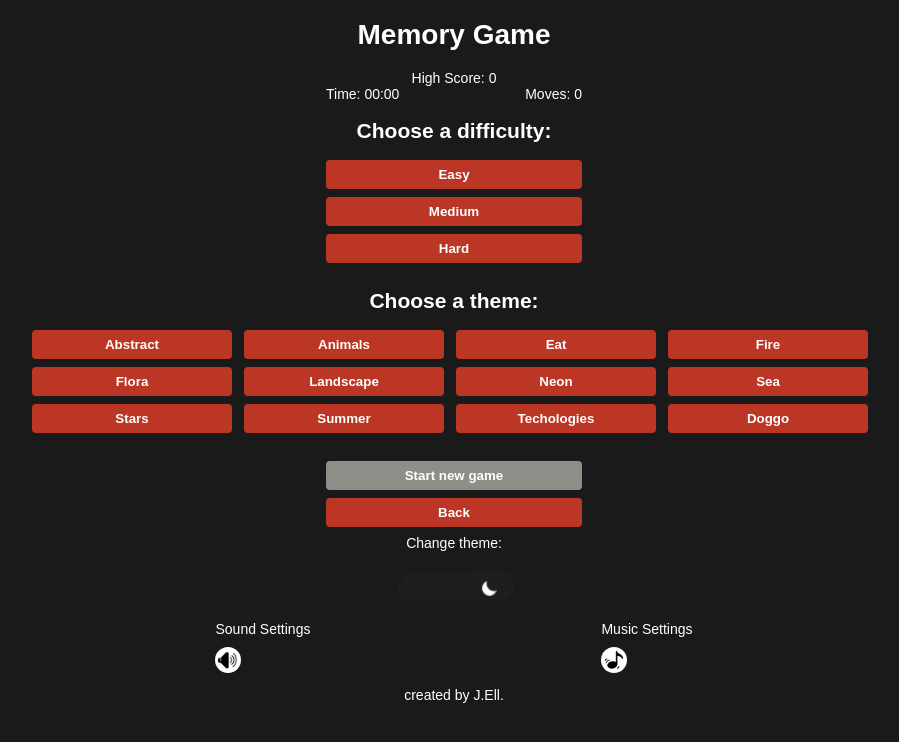
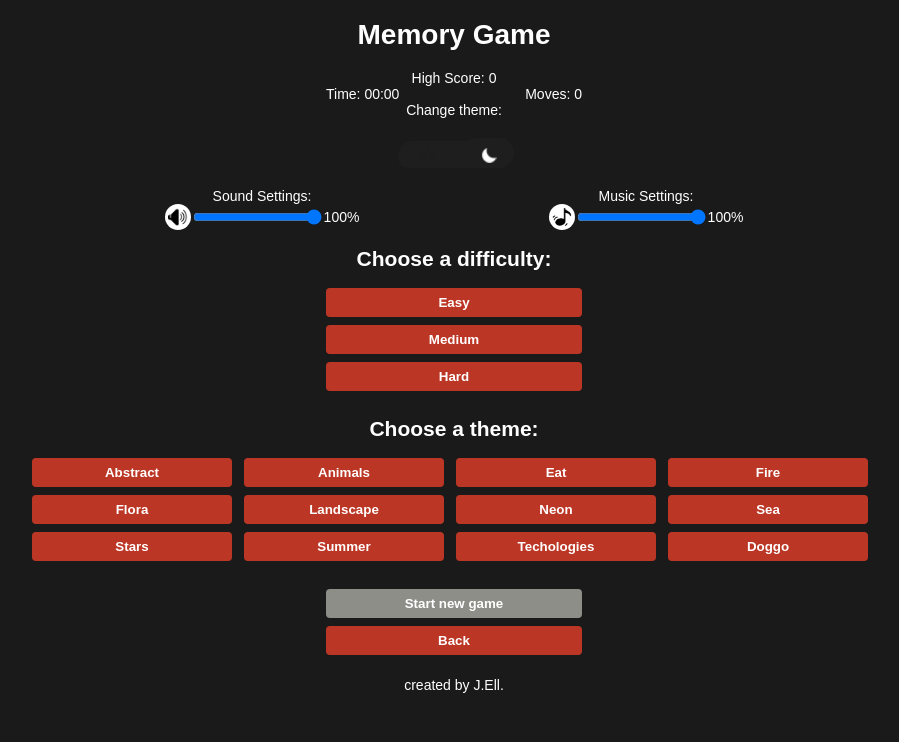
Before and after one commit to JaneEllison/react-game, a React (Create React App) app in the folder react-game/: page / in a window 1280 px wide. Shown: the top 742 px of the page, without its empty margins (186-1085 px from the left). Built offline with nearby package versions, Linux system fonts and the light colour scheme.

Commit message:
feat:add music and ranges for sound

```diff
--- a/react-game/src/App.css
+++ b/react-game/src/App.css
@@ -155,13 +155,22 @@ button:focus {
 }
 
 .sound {
-   width: 20px;
-   height: 20px;
-   padding: 3px;
-   margin-top: 10px;
-   background-color: #fff;
-   border-radius: 25px;
+  width: 20px;
+  height: 20px;
+  padding: 3px;
+  background-color: #fff;
+  border-radius: 25px;
 }
+
+.sound__range{
+  display: flex;
+  align-items: center;
+}
+
+.sound__range_icon{
+  display: flex;
+}
+
 .sound__icon.on {
    background-image: url(./assets/sound-off-icon.png);
    background-size: contain;
@@ -275,6 +284,6 @@ body span.switcher.switcher__theme input:not(:checked) + label {
  body span.switcher.switcher__theme label {
    top: 0px;
    width: 400px;
-   height: 60px;
+   height: 50px;
    border-radius: 25px;
 }
--- a/react-game/src/App.js
+++ b/react-game/src/App.js
@@ -1,8 +1,13 @@
 import './App.css';
-import React, { useState, useEffect } from "react";
+import React, { useState, useEffect, useLayoutEffect } from "react";
+import useSound from 'use-sound';
 import MemoryGame from './components/MemoryGame';
 import Time from './components/Time';
 import { ThemeButtons, DifficultButtons } from './constants/buttons';
+import sounds from './constants/sounds'
+
+const [ themeMusic, chooseSound, rightSouns, wrongSound, finishSound ] = sounds;
+
 
 function App() {
   const [options, setOptions] = useState({
@@ -10,6 +15,10 @@ function App() {
     theme: null,
   });
   const [isRunningStopwatch, setIsRunningStopwatch] = useState(false);
+
+  const [isSoundOn, setIsSoundOn] = useState(true);
+  const [isMusicOn, setIsMusicOn] = useState(true);
+
   const [stopwatchSeconds, setStopwatchSeconds] = useState(0);
   const [movesCount, setMovesCount] = useState(0);
   const [highScore, setHighScore] = useState(0);
@@ -26,12 +35,44 @@ function App() {
   const [isGameStarted, setIsGameStarted] = useState(false);
   // const [gameStats, setGameStats] = useState();
 
+  const changeSoundState = () =>{
+    setIsSoundOn(!isSoundOn);
+  };
+
+  const changeMusicState = () =>{
+    setIsMusicOn(!isMusicOn);
+    handleMuteMusic();
+  };
+
+  let audioPlayer;
+
+  const initPlayer = () => {
+    audioPlayer = document.getElementById('music');
+  };
+
+  const handleMuteMusic = () => {
+    if (isMusicOn) {
+      setTimeout(() => {
+        audioPlayer.muted=true;
+      }, 0);
+    } else {
+      setTimeout(() => {
+        audioPlayer.muted=false;
+      }, 0);
+    }
+  };
+
+  useLayoutEffect(() => {
+    initPlayer();
+  });
+
   useEffect(() => {
     const json = localStorage.getItem('memorygamehighscore');
     const savedScore = JSON.parse(json);
     if (savedScore) {
       setHighScore(savedScore);
     }
+    audioPlayer.play();
   }, []);
   return (
     <div className="App">
@@ -50,9 +91,51 @@ function App() {
         />
       </header>
       <main>
+        <audio
+          src={themeMusic}
+          id='music'
+          loop={true}
+        />
         { !isGameStarted
           ? (
             <div className="difficult__buttons">
+              Change theme:
+              <span className="switcher switcher__theme">
+                <input type="checkbox" id="switcher__theme" />
+                <label htmlFor="switcher__theme"></label>
+              </span>
+              <div className='sound__settings'>
+                <div className='sound__block'>
+                  Sound Settings:
+                  <div className='sound__range_icon'>
+                    <div className='sound'>
+                      <div
+                        className={isSoundOn ? 'sound__icon on' : 'sound__icon off'}
+                        onClick={changeSoundState}
+                      />
+                    </div>
+                    <div className='sound__range'>
+                      <input type="range" id="points" name="points" min="0" max="10"></input>
+                      <label for="points">100%</label>
+                    </div>
+                  </div>
+                </div>
+                <div className='sound__block'>
+                  Music Settings:
+                  <div className='sound__range_icon'>
+                    <div className='sound'>
+                      <div
+                        className={isMusicOn ? 'music__icon on' : 'music__icon off'}
+                        onClick={changeMusicState}
+                      />
+                    </div>
+                    <div className='sound__range'>
+                        <input type="range" id="points" name="points" min="0" max="10"></input>
+                        <label for="points">100%</label>
+                    </div>
+                  </div>
+                </div>
+              </div>
               <h2>Choose a difficulty:</h2>
               {DifficultButtons.map((button)=>(
                 <button
@@ -107,25 +190,6 @@ function App() {
               >
                 Back
               </button>
-              Change theme:
-              <span class="switcher switcher__theme">
-                <input type="checkbox" id="switcher-2" />
-                <label for="switcher-2"></label>
-              </span>
-              <div className='sound__settings'>
-                <div className='sound__block'>
-                  Sound Settings
-                  <div className='sound'>
-                    <div className='sound__icon on' />
-                  </div>
-                </div>
-                <div className='sound__block'>
-                  Music Settings
-                  <div className='sound'>
-                    <div className='music__icon on' />
-                  </div>
-                </div>
-              </div>
             </div>
             )
           : (
--- a/react-game/src/components/MemoryGame.jsx
+++ b/react-game/src/components/MemoryGame.jsx
@@ -1,10 +1,6 @@
 import React, { useState, useEffect } from "react";
-import useSound from 'use-sound';
 import  Card from './Card';
 import images from '../constants/abstract'
-import sounds from '../constants/sounds'
-
-const { themeMusic, chooseSound, rightSouns, wrongSound, finishSound } = sounds;
 
 const MemoryGame = ({ options, highScore, setHighScore, setIsRunningStopwatch,
   setStopwatchSeconds, movesCount, setMovesCount, setIsGameStarted, stopwatchSeconds }) => {
```
